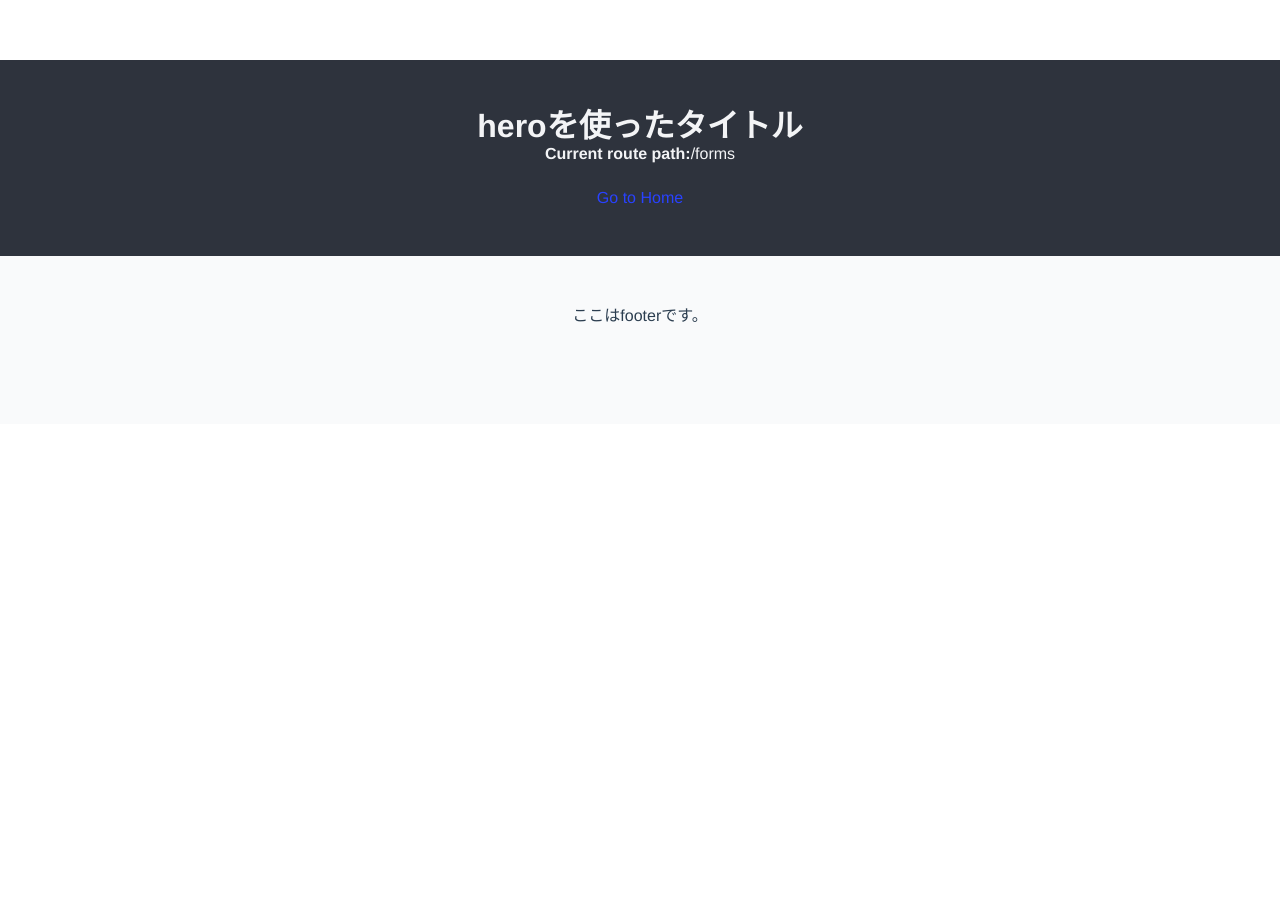
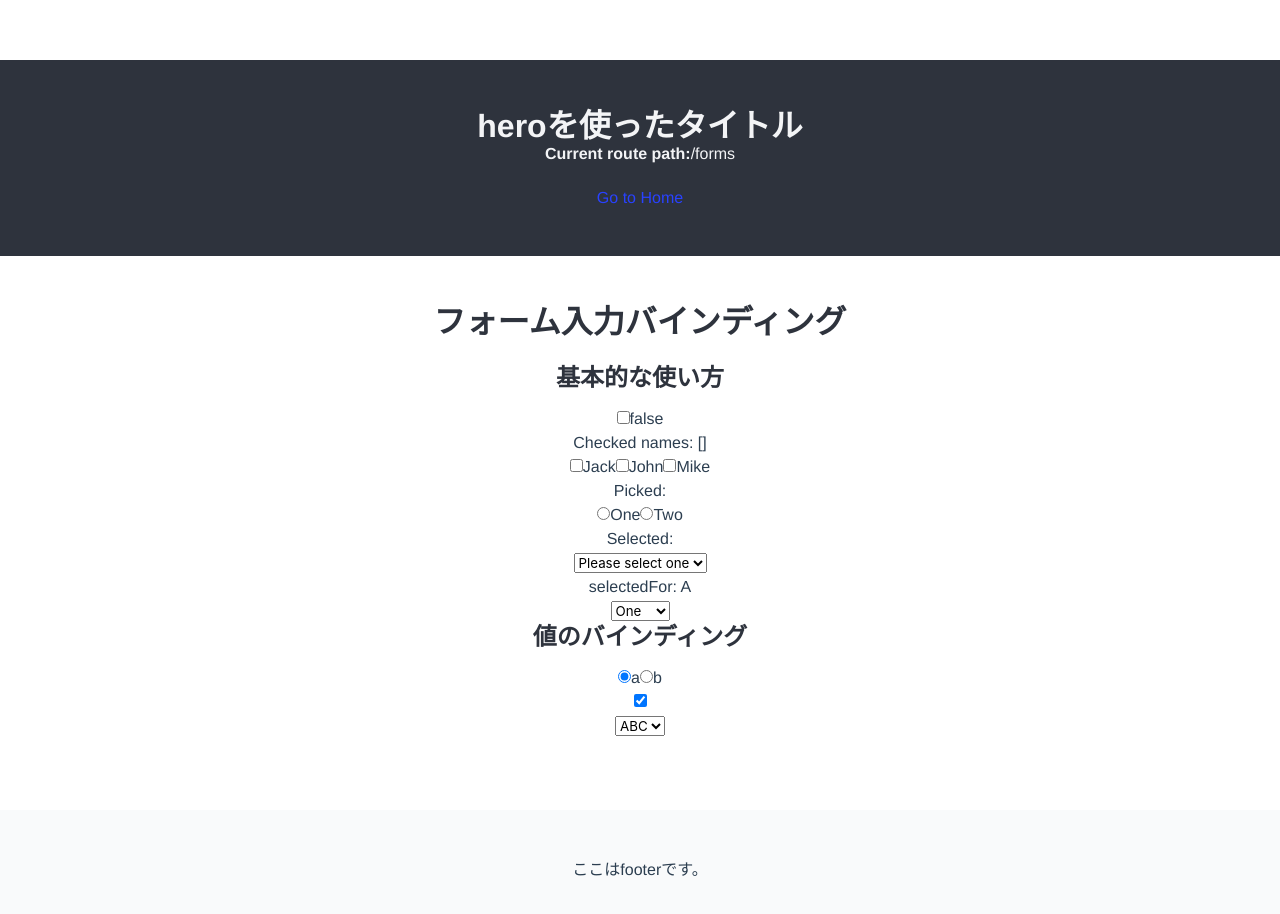
Before and after one commit to sakuteya/io-practice, a Vue app in the folder vue-app/: page /forms in a window 1280 px wide. Shown: the top 914 px of the page. Before the commit the page ends 800 px from the top, so only its background shows below. Built offline with nearby package versions, Linux system fonts and the light colour scheme.

Commit message:
フォーム入力バインディング

```diff
--- a/vue-app/src/main.js
+++ b/vue-app/src/main.js
@@ -9,6 +9,7 @@ import ClassView from './pages/ClassView.vue'
 import ConditionalView from './pages/ConditionalView.vue'
 import ListView from './pages/ListView.vue'
 import EventView from './pages/EventView.vue'
+import FormsView from './pages/FormsView.vue'
 import TmpView from './pages/TmpView.vue'
 import { createRouter, createWebHistory } from 'vue-router'
 
@@ -22,6 +23,7 @@ const routes = [
   { path: '/conditional', component: ConditionalView },
   { path: '/list', component: ListView },
   { path: '/event-handling', component: EventView },
+  { path: '/forms', component: FormsView },
   { path: '/tmp', component: TmpView },
 ]
 
--- /dev/null
+++ b/vue-app/src/pages/FormsView.vue
@@ -0,0 +1,89 @@
+<script setup>
+
+// 基本的な使い方
+import { ref } from 'vue';
+const checked = ref(false);
+const checkedNames = ref([])
+const picked = ref('');
+const selected = ref('');
+
+const selectedFor = ref('A')
+
+const options = ref([
+  { text: 'One', value: 'A' },
+  { text: 'Two', value: 'B' },
+  { text: 'Three', value: 'C' }
+])
+
+// 値のバインディング
+const pickedRadio = ref('a')
+const toggle = ref(true)
+const selectedABC = ref('abc')
+</script>
+
+<template>
+  <section class="content section">
+    <h1 class="title">フォーム入力バインディング</h1>
+    <!-- 基本的な使い方 -->
+    <div class="container">
+      <h3>基本的な使い方</h3>
+      <input type="checkbox" id="checkbox" v-model="checked" />
+      <label for="checkbox">{{ checked }}</label>
+      <div>Checked names: {{ checkedNames }}</div>
+
+      <input type="checkbox" id="jack" value="Jack" v-model="checkedNames" />
+      <label for="jack">Jack</label>
+
+      <input type="checkbox" id="john" value="John" v-model="checkedNames" />
+      <label for="john">John</label>
+
+      <input type="checkbox" id="mike" value="Mike" v-model="checkedNames" />
+      <label for="mike">Mike</label>
+      <div>Picked: {{ picked }}</div>
+
+      <input type="radio" id="one" value="One" v-model="picked" />
+      <label for="one">One</label>
+
+      <input type="radio" id="two" value="Two" v-model="picked" />
+      <label for="two">Two</label>
+      <div>Selected: {{ selected }}</div>
+
+      <select v-model="selected">
+        <option disabled value="">Please select one</option>
+        <option>A</option>
+        <option>B</option>
+        <option>C</option>
+      </select>
+
+      <div>selectedFor: {{ selectedFor }}</div>
+
+      <select v-model="selectedFor">
+        <option v-for="option in options" :value="option.value" :key="option.value">
+          {{ option.text }}
+        </option>
+      </select>
+    </div>
+    <!-- 値のバインディング -->
+    <div class="container">
+      <h3>値のバインディング</h3>
+      <div>
+        <!-- チェックされているとき `picked` は文字列 "a" -->
+        <input type="radio" name="pickedRadio" id="a" v-model="pickedRadio" value="a" />
+        <label for="a">a</label>
+        <input type="radio" name="pickedRadio" id="b" v-model="pickedRadio" value="b" />
+        <label for="b">b</label>
+      </div>
+      <div>
+        <!-- `toggle` は true か false のいずれか -->
+        <input type="checkbox" v-model="toggle" />
+      </div>
+      <div>
+        <!-- 最初のオプションが選択されているとき `selected` は文字列 "abc" -->
+        <select v-model="selectedABC">
+          <option value="abc">ABC</option>
+          <option value="xyz">XYZ</option>
+        </select>
+      </div>
+    </div>
+  </section>
+</template>
--- a/vue-app/src/pages/HomeView.vue
+++ b/vue-app/src/pages/HomeView.vue
@@ -33,6 +33,9 @@ console.log(route.fullPath)
         <RouterLink to="/event-handling">イベントハンドリング</RouterLink>
       </div>
       <div class="columns">
+        <RouterLink to="/forms">フォーム入力バインディング</RouterLink>
+      </div>
+      <div class="columns">
         <RouterLink to="/tmp">TmpView</RouterLink>
       </div>
     </div>
```
